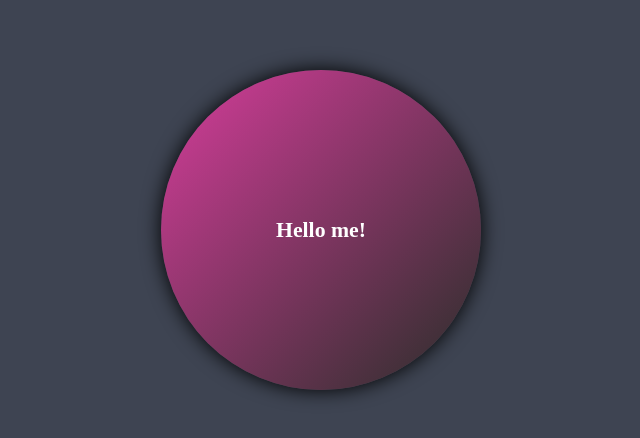
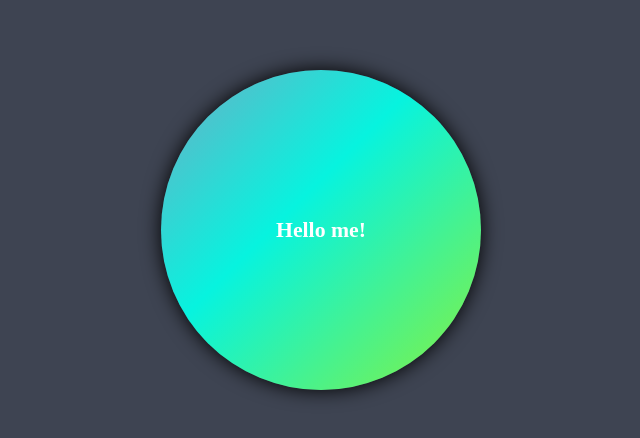
Before and after one commit to rozimat/gradiant, a plain HTML site: page index.html in a window 1280 px wide. Shown: the part 170-608 px from the top of the page, without its empty margins (319-959 px from the left). Drawn offline with Linux system fonts and the light colour scheme.

Commit message:
second changes

```diff
--- a/style.css
+++ b/style.css
@@ -9,7 +9,7 @@ body{
   display: flex;
   width: 25vw;
   height: 25vw;
-  background: linear-gradient(-45deg, #0713f3, #f1453f, #092b13, #f13fad);
+  background: linear-gradient(-45deg, #0713f3, #f1453f, #092b13, #f13fad, #ebdb07, #86f13f, #07f3df, #9294bb);
   background-size: 400% 400%;
   background-position: 0 10%;
   border-radius: 20px;
```
